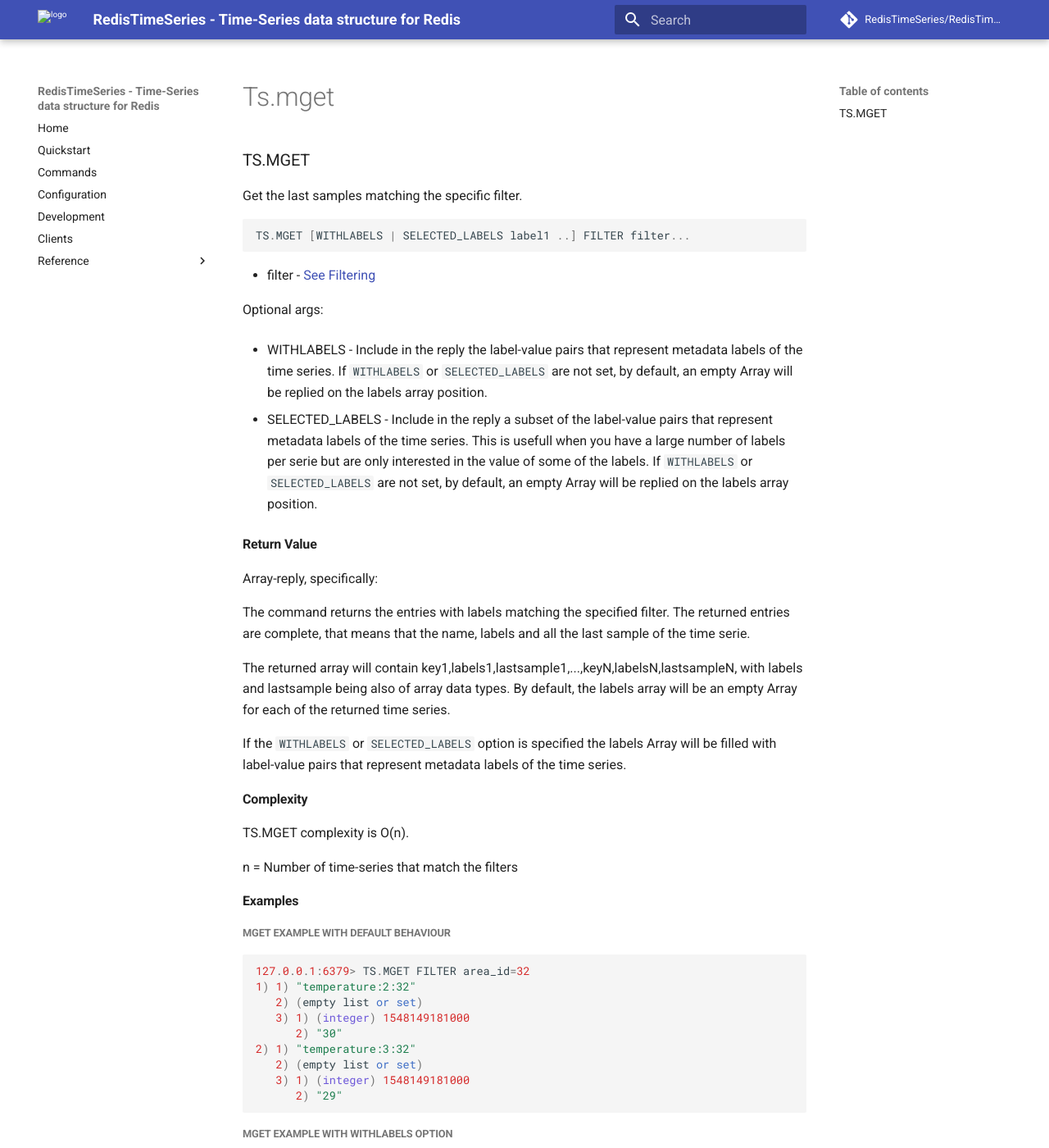
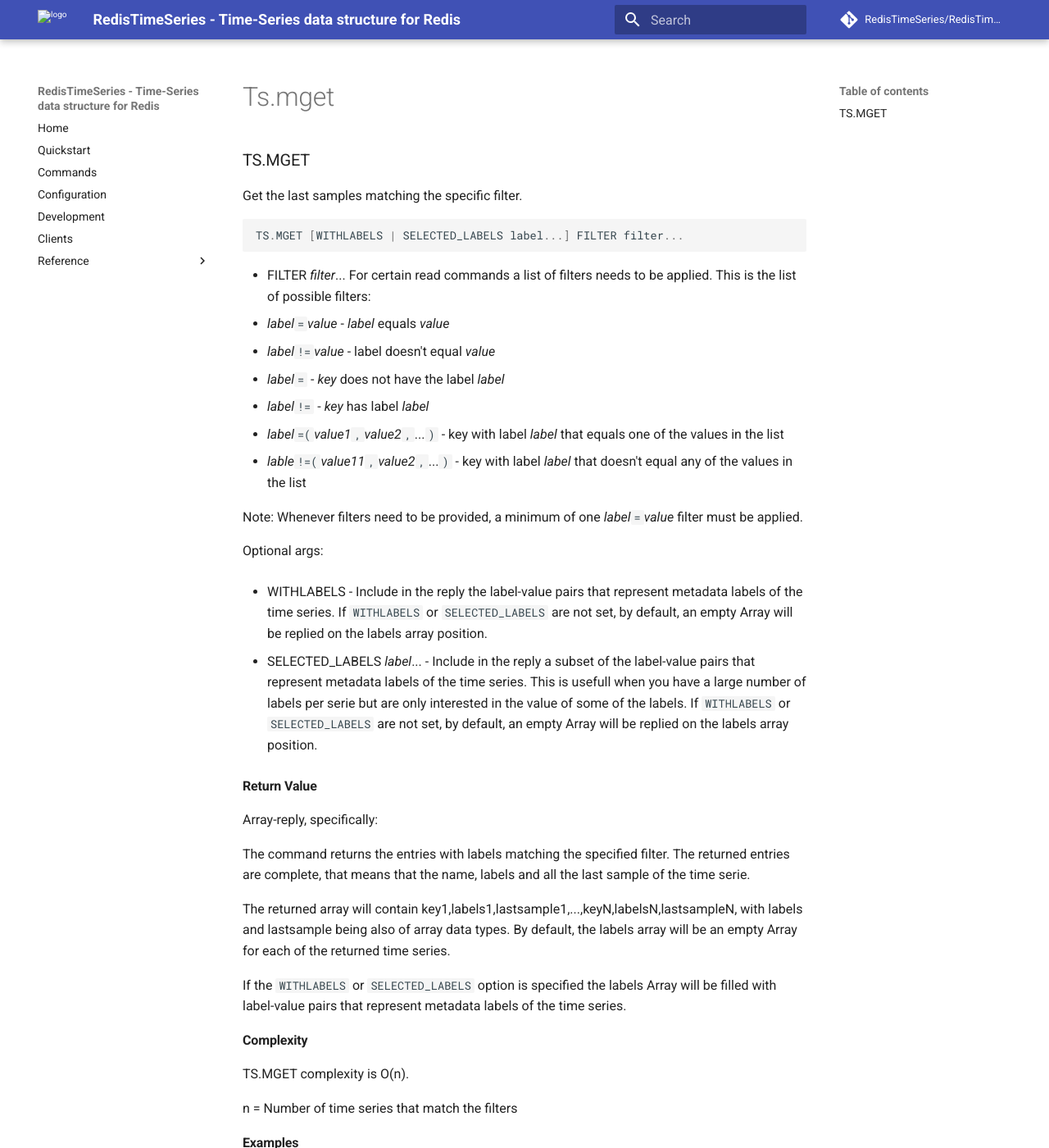
Before and after one commit to RedisTimeSeries/RedisTimeSeries, an MkDocs documentation site: the page built from docs/commands/ts.mget.md, in a window 1280 px wide and 1400 px high. Shown: the whole window at 82% size. Built offline with MkDocs 1.6.1 and Material for MkDocs 9.7.7, drawn with Linux system fonts in a browser that asks for light colours; comment, search, counter and statistics services are not loaded.

Commit message:
Update ts.mget.md

````diff
--- a/docs/commands/ts.mget.md
+++ b/docs/commands/ts.mget.md
@@ -2,15 +2,24 @@
 Get the last samples matching the specific filter.
 
 ```sql
-TS.MGET [WITHLABELS | SELECTED_LABELS label1 ..] FILTER filter...
+TS.MGET [WITHLABELS | SELECTED_LABELS label...] FILTER filter...
 ```
-* filter - [See Filtering](#filtering)
+- FILTER _filter_...
+  For certain read commands a list of filters needs to be applied.  This is the list of possible filters:
+  - _label_`=`_value_ - _label_ equals _value_
+  - _label_`!=`_value_ - label doesn't equal _value_
+  - _label_`=` - _key_ does not have the label _label_
+  - _label_`!=` - _key_ has label _label_
+  - _label_`=(`_value1_`,`_value2_`,`...`)` - key with label _label_ that equals one of the values in the list
+  - _lable_`!=(`_value11_`,`_value2_`,`...`)` - key with label _label_ that doesn't equal any of the values in the list
+
+  Note: Whenever filters need to be provided, a minimum of one _label_`=`_value_ filter must be applied.
 
 Optional args:
 
-* WITHLABELS - Include in the reply the label-value pairs that represent metadata labels of the time series. If `WITHLABELS` or `SELECTED_LABELS` are not set, by default, an empty Array will be replied on the labels array position.
+- WITHLABELS - Include in the reply the label-value pairs that represent metadata labels of the time series. If `WITHLABELS` or `SELECTED_LABELS` are not set, by default, an empty Array will be replied on the labels array position.
 
-* SELECTED_LABELS - Include in the reply a subset of the label-value pairs that represent metadata labels of the time series. This is usefull when you have a large number of labels per serie but are only interested in the value of some of the labels. If `WITHLABELS` or `SELECTED_LABELS` are not set, by default, an empty Array will be replied on the labels array position.
+- SELECTED_LABELS _label_... - Include in the reply a subset of the label-value pairs that represent metadata labels of the time series. This is usefull when you have a large number of labels per serie but are only interested in the value of some of the labels. If `WITHLABELS` or `SELECTED_LABELS` are not set, by default, an empty Array will be replied on the labels array position.
 
 #### Return Value
 
@@ -28,7 +37,7 @@
 
 TS.MGET complexity is O(n).
 
-n = Number of time-series that match the filters
+n = Number of time series that match the filters
 
 #### Examples
 
````
